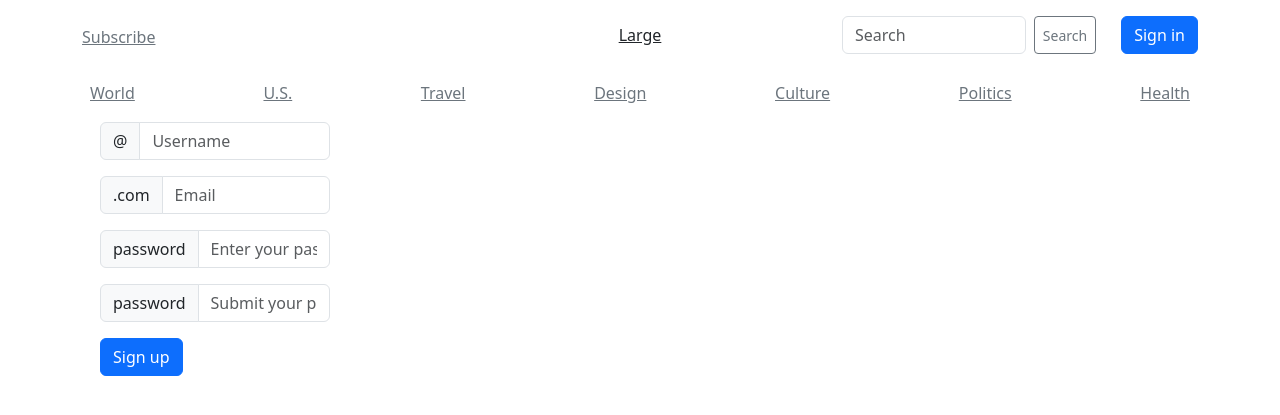
After one commit to Daniil4949/django_blog, a Django app: page /blog/registration/ in a window 1280 px wide; the page is wider, and only the part inside the window is pictured. The commit adds this page. Shown: the top 415 px of that part. Run offline with Django 4.2, Linux system fonts and the light colour scheme; data comes from the database, SQL or seed files in the repository; both versions use the stored data as it was after the commit; some libraries are stand-ins or nearby versions.

Commit message:
Registration was added.

```diff
--- /dev/null
+++ b/pet_project/blog/forms.py
@@ -0,0 +1,28 @@
+from tkinter import Widget
+from django import forms
+from django.contrib.auth.forms import UserCreationForm, AuthenticationForm
+from django.contrib.auth.models import User
+from .models import *
+
+
+class RegistrationUserForm(UserCreationForm):
+    username = forms.CharField(label='login', widget=forms.TextInput(attrs={'class': 'form-input'}))
+    email = forms.EmailField(label='email', widget=forms.EmailInput(attrs={'class': 'form-input'}))
+    password1 = forms.CharField(label='Enter password', widget=forms.PasswordInput(attrs={'class': 'form-input'}))
+    password2 = forms.CharField(label='Confirm password', widget=forms.PasswordInput(attrs={'class': 'form-input'}))
+
+    class Meta:
+        model = User
+        fields = ('username', 'email', 'password1', 'password2', )
+        widgets = {
+            'username': forms.TextInput(attrs={'class': 'form-input'}),
+            'email': forms.EmailInput(attrs={'class': 'form-input'}),
+            'password1': forms.PasswordInput(attrs={'class': 'form-input'}),
+            'password2': forms.PasswordInput(attrs={'class': 'form-input'}),
+        }
+
+    def clean_password2(self) -> str:
+        data = self.cleaned_data
+        if data['password1'] != data['password2']:
+            raise forms.ValidationError("Passwods didn't match!")
+        return data['password2']
--- a/pet_project/blog/templates/base.html
+++ b/pet_project/blog/templates/base.html
@@ -98,8 +98,8 @@
             <div class="col-4 d-flex justify-content-end align-items-center">
                 <form class="d-flex" role="search">
                     <input class="form-control me-2" type="search" placeholder="Search" aria-label="Search">
-                    <button class="btn btn-sm btn-outline-secondary" type="submit">Search  </button>
-                    <a href="#" role="button" class="btn btn-primary">Sign in</a>
+                    <button class="btn btn-sm btn-outline-secondary" style="margin-right:10px;" type="submit">Search  </button>
+                    <a href="{% url 'registration' %}" role="button" class="btn btn-primary" style="margin-left: 15px;">Sign in</a>
                   </form>
             </div>
           </div>
--- /dev/null
+++ b/pet_project/blog/templates/registration.html
@@ -0,0 +1,35 @@
+{% extends 'base.html' %}
+
+{% block content %}
+{% if user_form.errors %}
+
+<div class="alert alert-danger alert-dismissible">
+    <button type="button" class="close" data-dismiss="alert">&times;</button>
+    <strong>Error!</strong>
+    {% for error in  user_form.errors %}
+    <p><h5>{{user_form.errors}}</h5></p>
+    {% endfor %}
+</div>
+{% endif %}
+<form method="post" action="{% url 'registration' %}">
+    {% csrf_token %}
+    <div class="input-group mb-3" style="margin-left: 100px; margin-right: 250px;">
+        <span class="input-group-text" id="basic-addon1">@</span>
+        <input type="text" name="username" class="form-control" placeholder="Username" aria-label="username" aria-describedby="basic-addon1" style="margin-right: 1050px;">
+      </div>
+      <div class="input-group mb-3" style="margin-left: 100px; margin-right: 250px;">
+        <span class="input-group-text" id="basic-addon3">.com</span>
+        <input type="email" class="form-control" name="email" id="basic-url" placeholder="Email" aria-describedby="basic-addon3" style="margin-right: 1050px;">
+      </div>
+
+      <div class="input-group mb-3" style="margin-left: 100px; margin-right: 250px;">
+        <span class="input-group-text" id="basic-addon3">password</span>
+        <input type="password" class="form-control" name="password1" id="basic-url" placeholder="Enter your password" aria-describedby="basic-addon3" style="margin-right: 1050px;">
+      </div>
+      <div class="input-group mb-3" style="margin-left: 100px; margin-right: 250px;">
+        <span class="input-group-text" id="basic-addon3">password</span>
+        <input type="password" class="form-control" name="password2" id="basic-url" placeholder="Submit your password" aria-describedby="basic-addon3" style="margin-right: 1050px;">
+      </div>
+      <button type="submit" class="btn btn-primary" style="margin-left:100px">Sign up</button>
+</form>
+{% endblock %}
--- a/pet_project/blog/urls.py
+++ b/pet_project/blog/urls.py
@@ -6,5 +6,6 @@ from .views import *
 urlpatterns = [
     path('blog/', index, name='home'),
     path('blog/<int:post_id>/', post, name='post'),
-    path('blog/category/<int:category_id>/', show_category_post, name='posts_category')
+    path('blog/category/<int:category_id>/', show_category_post, name='posts_category'),
+    path('blog/registration/', registration, name='registration')
 ]
--- a/pet_project/blog/views.py
+++ b/pet_project/blog/views.py
@@ -1,6 +1,7 @@
 from django.http import HttpRequest, HttpResponse
-from django.shortcuts import render
+from django.shortcuts import render, redirect
 from .models import *
+from .forms import *
 # Create your views here.
 
 
@@ -18,3 +19,17 @@ def show_category_post(request, category_id):
     queryset = Category.objects.all()
     posts = Post.objects.filter(category=category_id)
     return render(request, 'index.html', {'categories': queryset, 'posts': posts})
+
+def registration(request):
+    queryset = Category.objects.all()
+    posts = Post.objects.all()
+    if request.method == 'POST':
+        user_form = RegistrationUserForm(request.POST)
+        if user_form.is_valid():
+            new_user = user_form.save(commit=False)
+            new_user.set_password(user_form.cleaned_data['password2'])
+            new_user.save()
+            return render(request, 'registration_done.html', {'categories': queryset, 'posts': posts, 'user_form': user_form})
+        return render(request, 'registration.html', {'categories': queryset, 'posts': posts, 'user_form': user_form})
+    user_form = RegistrationUserForm()
+    return render(request, 'registration.html', {'categories': queryset, 'posts': posts, 'user_form': user_form})
```
Also changed, not shown: pet_project/blog/templates/registration_done.html (added, +9 -0 lines), pet_project/db.sqlite3.
